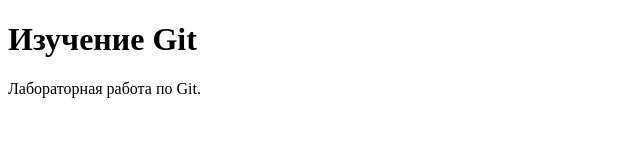
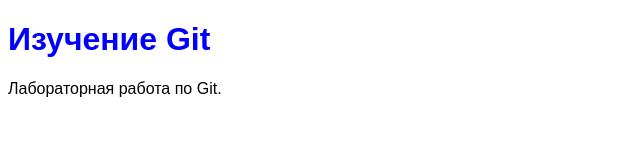
Before and after one commit to Viacheslav-Sasov/git-lab-25, a plain HTML site: page index.html in a window 1280 px wide. Shown: the whole page, without its empty margins (0-640 px from the left). Drawn offline with Linux system fonts and the light colour scheme.

Commit message:
Add CSS stylesheet and connect it to HTML

```diff
--- a/index.html
+++ b/index.html
@@ -3,6 +3,7 @@
 <head>
     <meta charset="UTF-8">
     <title>Лабораторная работа 25</title>
+    <link rel="stylesheet" href="style.css">
 </head>
 <body>
     <h1>Изучение Git</h1>
--- /dev/null
+++ b/style.css
@@ -0,0 +1,7 @@
+body {
+    font-family: Arial, sans-serif;
+}
+
+h1 {
+    color: blue;
+}
```
